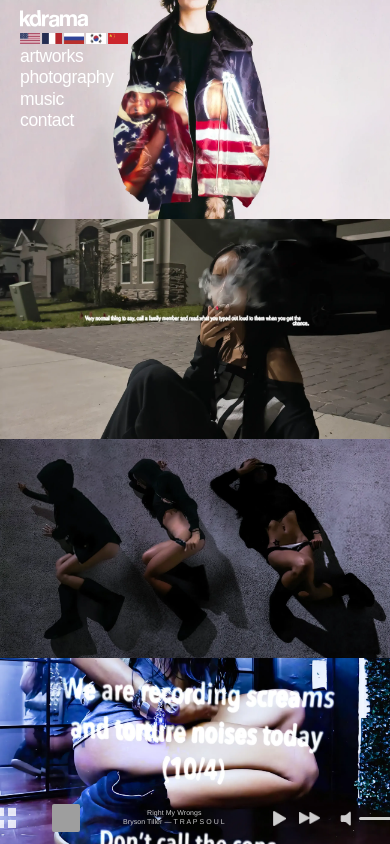
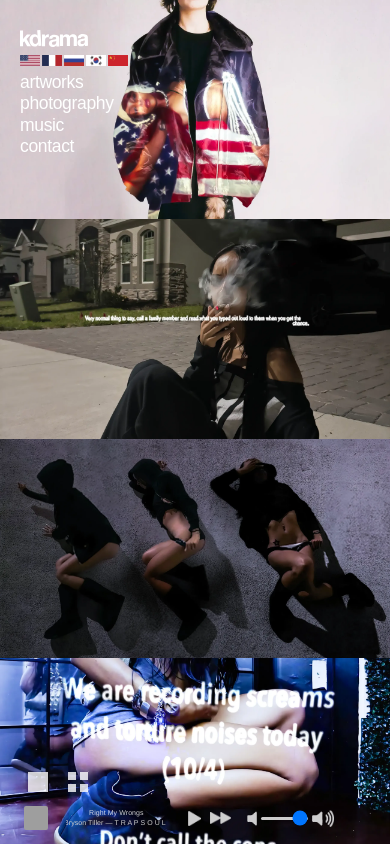
Before and after one commit to maybellineswag/KDRAMA, a Next.js app: page /artworks in a window 390 px wide. Shown: the top 844 px of the page. Built offline with nearby package versions, Linux system fonts and the light colour scheme; grey boxes are pictures that could not be loaded; a web font is replaced by a local one.

Commit message:
Quick update

```diff
--- a/app/artworks/page.tsx
+++ b/app/artworks/page.tsx
@@ -236,9 +236,9 @@ export default function ArtworksPage() {
       {/* Mobile Layout - visible only on mobile */}
       {isMobile && (
         <div
-          className="mobile-layout flex flex-col items-start justify-center space-y-1"
+          className="mobile-layout flex flex-col items-start justify-center space-y-2"
           style={{
-            paddingTop: '10px',
+            paddingTop: '30px',
             paddingLeft: '20px',
             position: 'fixed',
             top: 0,
@@ -250,8 +250,8 @@ export default function ArtworksPage() {
           }}
         >
           {/* KDRAMA Logo */}
-          <div className="mb-0.5">
-            <Link href="/"> {/* Added Link for logo */}
+          <div className="">
+            <Link href="/">
               <Image
                 src="/assets/kdrama-logo.svg"
                 alt="KDRAMA Logo"
@@ -263,7 +263,7 @@ export default function ArtworksPage() {
           </div>
 
           {/* Flags */}
-          <div className="mb-0.5">
+          <div className="">
             <div className="flex items-center space-x-[2px] mobile-flags">
               <Image src="/assets/us-flag.png" alt="US Flag" width={20} height={13} className="object-contain" />
               <Image src="/assets/france-flag.png" alt="France Flag" width={20} height={13} className="object-contain" />
@@ -275,7 +275,7 @@ export default function ArtworksPage() {
 
           {/* Navigation Links */}
           <div className="flex flex-col items-start mobile-nav w-full">
-            <Link href="/artworks" className="nav-item py-0.5" style={{ ...navLinkStyle, color: 'white', textAlign: 'left', fontWeight: '500' }}> {/* Highlighted for artworks page */}
+            <Link href="/artworks" className="nav-item py-0.5" style={{ ...navLinkStyle, color: 'white', textAlign: 'left', fontWeight: '500' }}>
               {translations.artworks}
             </Link>
             <Link href="/photography" className="nav-item py-0.5" style={{ ...navLinkStyle, color: 'white', textAlign: 'left' }}>
@@ -428,6 +428,8 @@ export default function ArtworksPage() {
       )}
 
       {/* View Switcher Sticky at Bottom */}
+      {/* Desktop Bottom Bar - visible only on desktop */}
+      {!isMobile && (
         <div className="bottom-bar flex flex-row items-center justify-center gap-8 w-full px-6 py-3" style={{ position: 'fixed', bottom: 0, left: 0, right: 0, width: '100vw', zIndex: 100 }}>
           {/* View Switcher (existing) */}
           <div className="view-switcher flex flex-row items-center gap-3">
@@ -651,6 +653,234 @@ export default function ArtworksPage() {
               </div>
             </div>
           </div>
+        )}
+
+      {/* Mobile Bottom Bar - visible only on mobile */}
+      {isMobile && (
+        <div className="bottom-bar flex flex-col items-start gap-2 w-full px-6 py-3" style={{ position: 'fixed', bottom: 0, left: 0, right: 0, width: '100vw', zIndex: 100 }}>
+          {/* View Switcher */}
+          <div className="view-switcher flex flex-row items-center gap-3">
+            {/* Full View Button */}
+            <button
+              onClick={() => setViewMode('full')}
+              style={{
+                background: 'none',
+                border: 'none',
+                padding: 0,
+                display: 'flex',
+                alignItems: 'center',
+                cursor: 'pointer',
+                outline: 'none',
+              }}
+              aria-label="Full View"
+            >
+              {/* Square icon */}
+              <svg width="28" height="28" viewBox="0 0 28 28" fill="none" xmlns="http://www.w3.org/2000/svg">
+                <rect x="4" y="4" width="20" height="20" fill="white" fillOpacity="0.8" />
+              </svg>
+            </button>
+            {/* Grid View Button */}
+            <button
+              onClick={() => setViewMode('grid')}
+              style={{
+                background: 'none',
+                border: 'none',
+                padding: 0,
+                display: 'flex',
+                alignItems: 'center',
+                cursor: 'pointer',
+                outline: 'none',
+              }}
+              aria-label="Grid View"
+            >
+              {/* 4 squares icon */}
+              <svg width="28" height="28" viewBox="0 0 28 28" fill="none" xmlns="http://www.w3.org/2000/svg">
+                <rect x="4" y="4" width="8" height="8" fill="white" fillOpacity="0.8" />
+                <rect x="16" y="4" width="8" height="8" fill="white" fillOpacity="0.8" />
+                <rect x="4" y="16" width="8" height="8" fill="white" fillOpacity="0.8" />
+                <rect x="16" y="16" width="8" height="8" fill="white" fillOpacity="0.8" />
+              </svg>
+            </button>
+          </div>
+          {/* Music Player */}
+          <div className="flex flex-row items-center gap-2" style={{ background: 'none', boxShadow: 'none' }}> {/* Reduced gap */}
+            {/* Album Cover */}
+            <div style={{
+              width: '24px',
+              height: '24px',
+              backgroundColor: '#ADD8E6',
+              backgroundImage: shuffledTracks[currentTrackIndex]?.cover ? `url(${shuffledTracks[currentTrackIndex].cover})` : 'none',
+              backgroundSize: 'cover',
+              backgroundPosition: 'center',
+              borderRadius: '2px',
+              flexShrink: 0
+            }}></div>
+            {/* Song Info */}
+            <div style={{
+              marginLeft: '10px',
+              marginRight: '10px',
+              width: '100px', // Reduced width
+              height: '18px',
+              color: 'white',
+              fontSize: '7px',
+              display: 'flex',
+              flexDirection: 'column',
+              justifyContent: 'center',
+              overflow: 'hidden',
+              letterSpacing: '0.01em'
+            }}>
+              <MarqueeText
+                text={shuffledTracks[currentTrackIndex]?.title || 'Loading...'}
+                style={{
+                  width: '100%',
+                  height: '50%',
+                  textAlign: 'center',
+                  fontWeight: 500,
+                  letterSpacing: '0.01em',
+                  fontSize: '7px',
+                  color: 'rgba(255, 255, 255, 0.8)',
+                }}
+                speed={20}
+                pause={4000}
+              />
+              <MarqueeText
+                text={shuffledTracks[currentTrackIndex] ? `${shuffledTracks[currentTrackIndex].artist} — ${shuffledTracks[currentTrackIndex].album}` : 'Loading...'}
+                style={{
+                  width: '100%',
+                  height: '50%',
+                  textAlign: 'center',
+                  color: '#cccccc',
+                  fontWeight: 400,
+                  letterSpacing: '0.01em',
+                  fontSize: '7px',
+                }}
+                speed={20}
+                pause={4000}
+              />
+            </div>
+            {/* Player Controls */}
+            <div style={{
+              width: '150px', // Reduced width
+              height: '28px',
+              display: 'flex',
+              flexDirection: 'row',
+              alignItems: 'center',
+              gap: '0.25rem', // Reduced gap
+              background: 'none',
+              boxShadow: 'none'
+            }}>
+              {/* Play/Pause Button */}
+              <div
+                onClick={togglePlay}
+                style={{
+                  cursor: 'pointer',
+                  height: '28px',
+                  width: '28px',
+                  display: 'flex',
+                  justifyContent: 'center',
+                  alignItems: 'center'
+                }}
+              >
+                <Image
+                  src={isPlaying ? "/assets/PAUSE.png" : "/assets/PLAY.png"}
+                  alt={isPlaying ? "Pause" : "Play"}
+                  width={15}
+                  height={15}
+                  style={{ height: '15px', width: 'auto', filter: 'brightness(0) invert(1)', opacity: 0.8 }}
+                />
+              </div>
+              {/* Next Button */}
+              <div
+                onClick={nextTrack}
+                style={{
+                  cursor: 'pointer',
+                  height: '28px',
+                  width: '28px',
+                  display: 'flex',
+                  justifyContent: 'center',
+                  alignItems: 'center'
+                }}
+              >
+                <Image
+                  src="/assets/SKIP.png"
+                  alt="Skip"
+                  width={12}
+                  height={12}
+                  style={{ height: '12px', width: 'auto', filter: 'brightness(0) invert(1)', opacity: 0.8 }}
+                />
+              </div>
+              {/* Volume Down Button */}
+              <div
+                onClick={volumeDown}
+                style={{
+                  cursor: 'pointer',
+                  height: '28px',
+                  width: '28px',
+                  display: 'flex',
+                  justifyContent: 'center',
+                  alignItems: 'center'
+                }}
+              >
+                <Image
+                  src="/assets/V DOWN.png"
+                  alt="Volume Down"
+                  width={17}
+                  height={17}
+                  style={{ height: '17px', width: 'auto', filter: 'brightness(0) invert(1)', opacity: 0.8 }}
+                />
+              </div>
+              {/* Volume Slider */}
+              <div style={{
+                height: '28px',
+                width: '60px',
+                display: 'flex',
+                alignItems: 'center',
+                justifyContent: 'start',
+                background: 'none',
+                boxShadow: 'none'
+              }}>
+                <input
+                  type="range"
+                  min="0"
+                  max="1"
+                  step="0.01"
+                  value={volume}
+                  onChange={handleVolumeChange}
+                  style={{
+                    WebkitAppearance: 'none',
+                    appearance: 'none',
+                    width: '100%',
+                    height: '3px',
+                    background: `linear-gradient(to right, rgba(255, 255, 255, 0.8) ${volume * 100}%, #444 ${volume * 100}%)`,
+                    borderRadius: '5px',
+                    outline: 'none'
+                  }}
+                />
+              </div>
+              {/* Volume Up Button */}
+              <div
+                onClick={volumeUp}
+                style={{
+                  cursor: 'pointer',
+                  height: '28px',
+                  width: '28px',
+                  display: 'flex',
+                  justifyContent: 'center',
+                  alignItems: 'center'
+                }}
+              >
+                <Image
+                  src="/assets/V UP.png"
+                  alt="Volume Up"
+                  width={17}
+                  height={17}
+                  style={{ height: '17px', width: 'auto', filter: 'brightness(0) invert(1)', opacity: 0.8 }}
+                />
+              </div>
+              </div>
+            </div>
+          </div>
+        )}
 
       {/* Manual adjustment for very small screens */}
       <style>{`
```
Also changed, not shown: 1 other file (tests, documents, lock files or other folders). Lines whose indentation alone changed are shown as unchanged.
